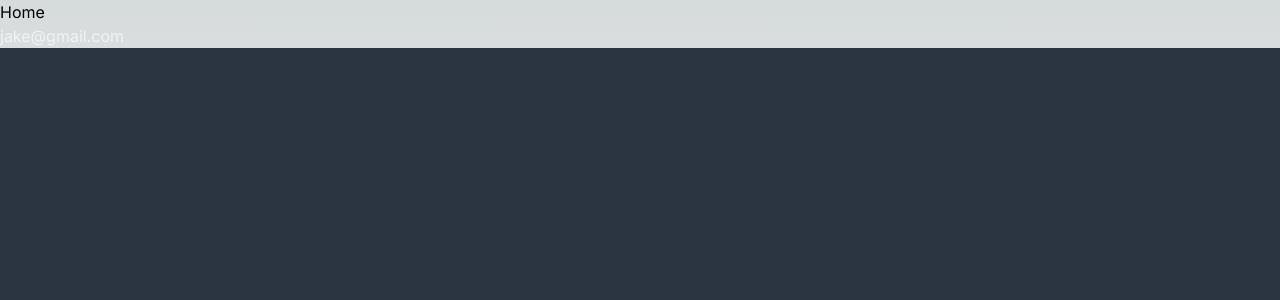
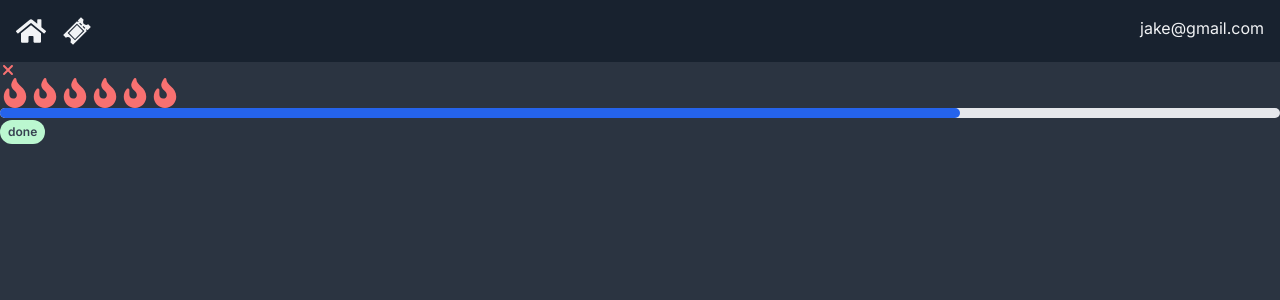
Before and after one commit to kkenjeres/TicketingApp, a Next.js app: page / in a window 1280 px wide. Shown: the top 300 px of the page. Built offline with nearby package versions, Linux system fonts and the light colour scheme.

Commit message:
some new components

```diff
--- /dev/null
+++ b/app/(components)/DeleteBlock.js
@@ -0,0 +1,9 @@
+import { FaXmark } from "react-icons/fa6";
+
+const DeleteBlock = () => {
+  return (
+    <FaXmark  className="text-red-400 hover:cursor-pointer hover:text-red-200"/>
+  )
+}
+
+export default DeleteBlock
--- a/app/(components)/Nav.jsx
+++ b/app/(components)/Nav.jsx
@@ -1,10 +1,17 @@
 import Link from "next/link";
+import { GiTicket } from "react-icons/gi";
+import { FaHome } from "react-icons/fa";
 
 const Nav = () => {
   return (
-    <nav>
-      <div>
-        <Link href='/'>Home</Link>
+    <nav className="flex justify-between bg-nav p-4">
+      <div className="flex items-center space-x-4">
+        <Link href="/">
+          <FaHome className="icon" />
+        </Link>
+        <Link href="/TicketPage/new">
+          <GiTicket className="icon" />
+        </Link>
       </div>
       <div>
         <p className="text-default-text">jake@gmail.com</p>
--- /dev/null
+++ b/app/(components)/PriorityDisplay.js
@@ -0,0 +1,16 @@
+import { FaFire } from "react-icons/fa";
+
+const PriorityDisplay = () => {
+  return (
+    <div className="flex justify-start align-baseline">
+      <FaFire className="text-red-400 icon"/>
+      <FaFire className="text-red-400 icon"/>
+      <FaFire className="text-red-400 icon"/>
+      <FaFire className="text-red-400 icon"/>
+      <FaFire className="text-red-400 icon"/>
+      <FaFire className="text-red-400 icon"/>
+    </div>
+  )
+}
+
+export default PriorityDisplay
--- /dev/null
+++ b/app/(components)/ProgressDisplay.js
@@ -0,0 +1,14 @@
+import React from "react";
+
+const ProgressDisplay = () => {
+  return (
+    <div className="w-full bg-gray-200 rounded-full h-2.5">
+      <div
+        className="bg-blue-600 h-2.5 rounded-full"
+        style={{ width: "75%" }}
+      ></div>
+    </div>
+  );
+};
+
+export default ProgressDisplay;
--- /dev/null
+++ b/app/(components)/StatusDisplay.js
@@ -0,0 +1,9 @@
+const StatusDisplay = () => {
+  return (
+    <span className="inline-block rounded-full px-2 py-1 text-xs font-semibold text-gray-700 bg-green-200">
+      done
+    </span>
+  )
+}
+
+export default StatusDisplay
--- /dev/null
+++ b/app/TicketCard.js
@@ -0,0 +1,17 @@
+import DeleteBlock from './(components)/DeleteBlock'
+import PriorityDisplay from './(components)/PriorityDisplay'
+import ProgressDisplay from './(components)/ProgressDisplay'
+import StatusDisplay from './(components)/StatusDisplay'
+
+const TicketCard = () => {
+  return (
+    <div>
+      <DeleteBlock />
+      <PriorityDisplay />
+      <ProgressDisplay />
+      <StatusDisplay />
+    </div>
+  )
+}
+
+export default TicketCard
--- a/app/globals.css
+++ b/app/globals.css
@@ -25,3 +25,12 @@ body {
     )
     rgb(var(--background-start-rgb));
 }
+
+@layer components {
+  .icon {
+    @apply text-default-text text-[30px];
+  }
+  .btn {
+    @apply hover:no-underline bg-blue-accent hover:bg-blue-accent-hover tracking-wider w-full text-center text-nav font-bold cursor-pointer uppercase px-4 py-2 rounded-md transition-colors block;
+  }
+}
--- a/app/page.js
+++ b/app/page.js
@@ -1,5 +1,5 @@
 import Image from "next/image";
-
+import TicketCard from "./TicketCard";
 export default function Home() {
-  return <main></main>;
+  return <main><TicketCard /></main>;
 }
```
